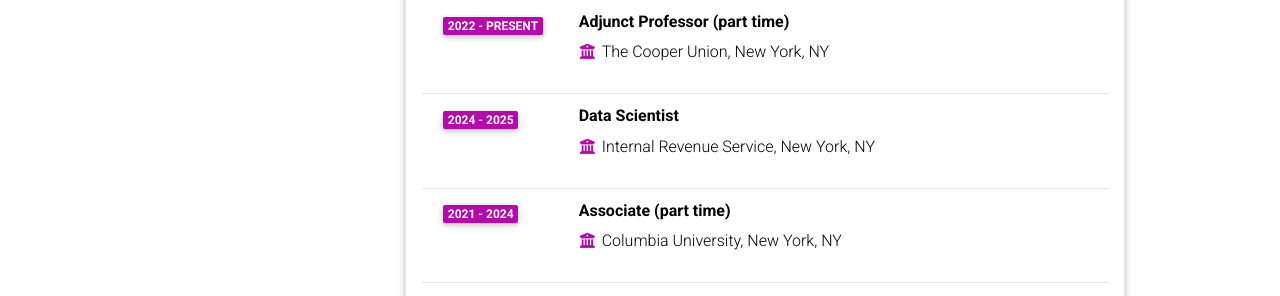
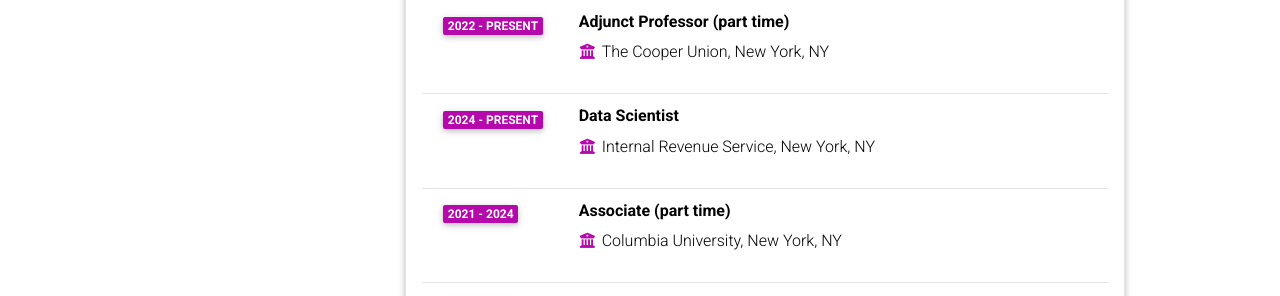
Before and after one commit to MasoudMiM/masoudmim.github.io, a Jekyll site: the page built from _pages/cv.md, in a window 1280 px wide and 900 px high. Shown: the part 407-703 px from the top of the window. Built offline with Jekyll 4.4.1, drawn with Linux system fonts in a browser that asks for light colours; comment, search, counter and statistics services are not loaded; a style sheet for code colours, icons or effects is not loaded.

```diff
--- a/_data/cv.yml
+++ b/_data/cv.yml
@@ -16,7 +16,7 @@
       year: 2022 - present
     - title: Data Scientist
       institution: Internal Revenue Service, New York, NY
-      year: 2024 - 2025
+      year: 2024 - present
     - title: Associate (part time)
       institution: Columbia University, New York, NY
       year: 2021 - 2024
```
Also changed, not shown: _pages/about_einstein.md (deleted, +0 -1 lines).
